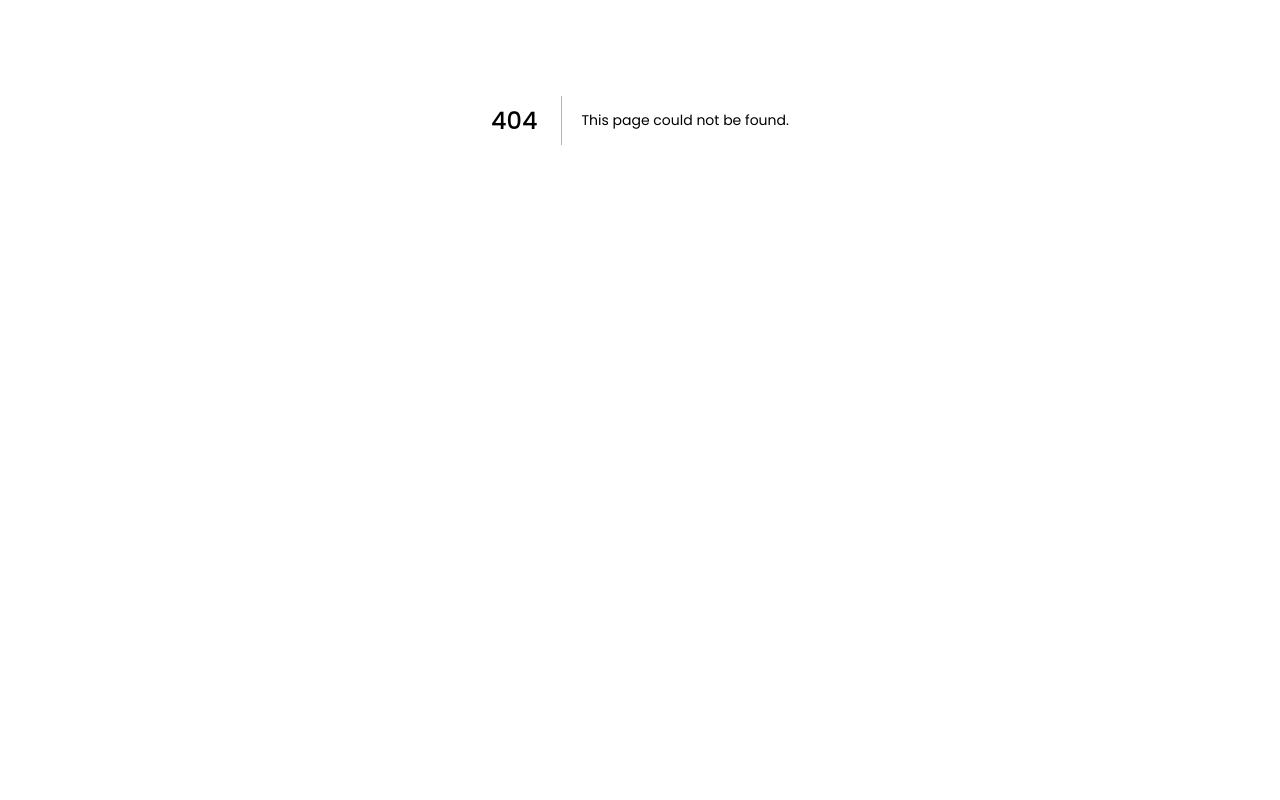
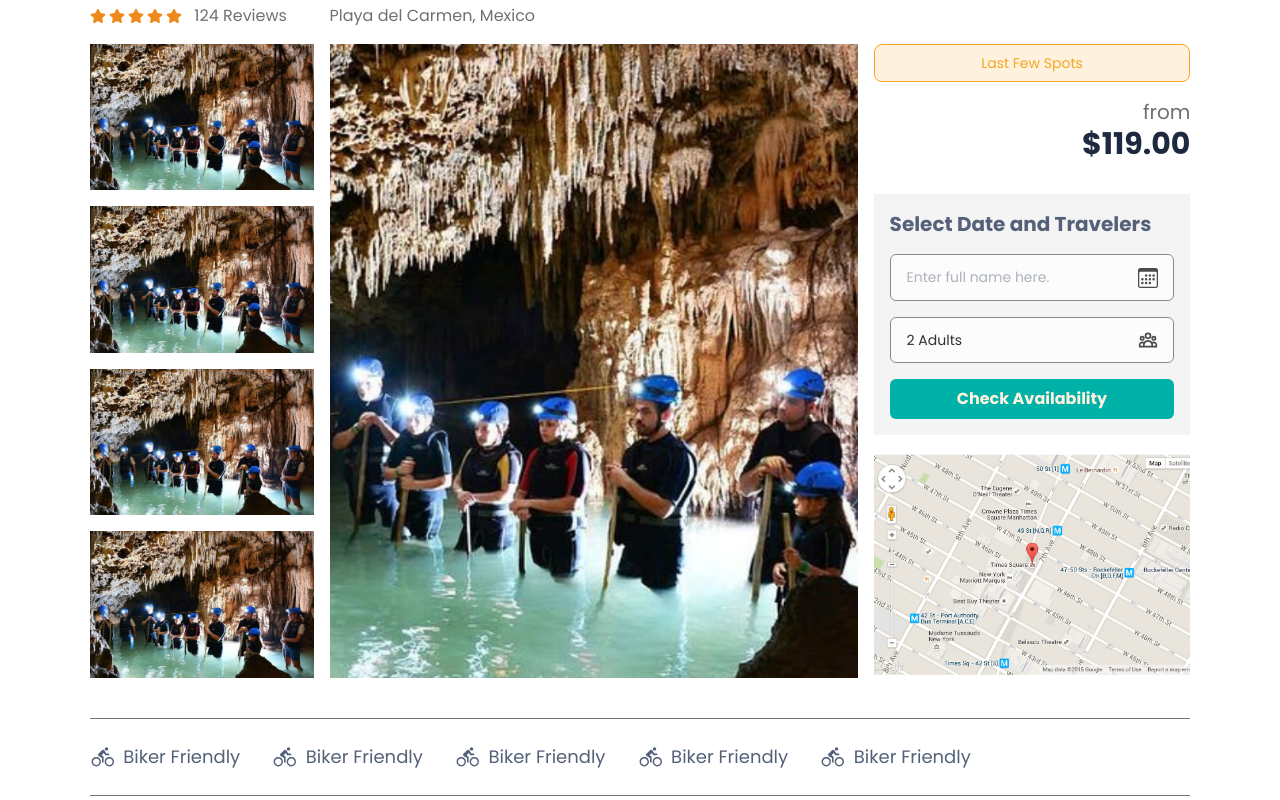
Before and after one commit to abdullahmehboob20s/Entrada-web, a Next.js app: page /activity in a window 1280 px wide. Before the commit this address had no page. Shown: the part 280-1080 px from the top of the page. Before the commit the page ends 800 px from the top, so only its background shows below. Built offline with nearby package versions, Linux system fonts and the light colour scheme.

Commit message:
Activity Sections Done

```diff
--- /dev/null
+++ b/components/Activity/Friendly.tsx
@@ -0,0 +1,31 @@
+import React from "react";
+import { IoMdBicycle } from "react-icons/io";
+
+function Friendly() {
+  return (
+    <div className="flex items-center space-x-8 border-t-[1px] border-b-[1px] -border-gray py-6">
+      <div className="flex items-center space-x-2">
+        <IoMdBicycle className="text-[1.6rem] -text-blue" />
+        <p className="text-lg font-normal -text-blue">Biker Friendly</p>
+      </div>
+      <div className="flex items-center space-x-2">
+        <IoMdBicycle className="text-[1.6rem] -text-blue" />
+        <p className="text-lg font-normal -text-blue">Biker Friendly</p>
+      </div>
+      <div className="flex items-center space-x-2">
+        <IoMdBicycle className="text-[1.6rem] -text-blue" />
+        <p className="text-lg font-normal -text-blue">Biker Friendly</p>
+      </div>
+      <div className="flex items-center space-x-2">
+        <IoMdBicycle className="text-[1.6rem] -text-blue" />
+        <p className="text-lg font-normal -text-blue">Biker Friendly</p>
+      </div>
+      <div className="flex items-center space-x-2">
+        <IoMdBicycle className="text-[1.6rem] -text-blue" />
+        <p className="text-lg font-normal -text-blue">Biker Friendly</p>
+      </div>
+    </div>
+  );
+}
+
+export default Friendly;
--- /dev/null
+++ b/components/Activity/PlanDetails.tsx
@@ -0,0 +1,99 @@
+import Image from "next/image";
+import React from "react";
+import { BsCalendar3 } from "react-icons/bs";
+import { HiOutlineUserGroup } from "react-icons/hi";
+
+function PlanDetails() {
+  return (
+    <div className="grid grid-cols-[14rem_1fr_.6fr] gap-4">
+      <div className="gap-4 grid grid-rows-4">
+        <div className="relative">
+          <Image
+            src="/images/plan-img.png"
+            layout="fill"
+            objectFit="cover"
+            alt=""
+          />
+        </div>
+        <div className="relative">
+          <Image
+            src="/images/plan-img.png"
+            layout="fill"
+            objectFit="cover"
+            alt=""
+          />
+        </div>
+        <div className="relative">
+          <Image
+            src="/images/plan-img.png"
+            layout="fill"
+            objectFit="cover"
+            alt=""
+          />
+        </div>
+        <div className="relative">
+          <Image
+            src="/images/plan-img.png"
+            layout="fill"
+            objectFit="cover"
+            alt=""
+          />
+        </div>
+      </div>
+      <div className="relative">
+        <Image
+          className=""
+          layout="fill"
+          src="/images/plan-img.png"
+          objectFit="cover"
+          alt=""
+        />
+      </div>
+      <div className="">
+        <div className="-text-yellow -bg-yellow-200 rounded-lg w-full p-2 text-center border-[1px] -border-yellow text-sm mb-4">
+          Last Few Spots
+        </div>
+
+        <div className="mb-8">
+          <p className="-text-gray text-xl font-normal text-right">from</p>
+          <p className="text-3xl font-bold -text-blue-300 text-right">
+            $119.00
+          </p>
+        </div>
+
+        <div className="bg-[#F4F4F4] py-4 px-4 mb-4">
+          <h4 className="text-xl font-bold -text-blue mb-4">
+            Select Date and Travelers
+          </h4>
+
+          <form className="grid gap-4">
+            <div className="relative">
+              <input
+                placeholder="Enter full name here."
+                className="text-sm text-black opacity-80 w-full h-full py-3 px-4 border-[1px] border-[#707070] rounded-md bg-white outline-none"
+              />
+              <BsCalendar3 className="text-black opacity-70 text-xl absolute top-1/2 -translate-y-1/2 right-4" />
+            </div>
+            <div className="relative">
+              <div className="text-sm text-black opacity-80 w-full h-full py-3 px-4 border-[1px] border-[#707070] rounded-md bg-white outline-none">
+                2 Adults
+              </div>
+              <HiOutlineUserGroup className="text-black opacity-70 text-xl absolute top-1/2 -translate-y-1/2 right-4" />
+            </div>
+
+            <button
+              type="submit"
+              className="w-full p-2 -bg-green rounded-md -text-yellow-200 text-base font-bold"
+            >
+              Check Availability
+            </button>
+          </form>
+        </div>
+
+        <img src="images/map.png" alt="" />
+      </div>
+    </div>
+  );
+}
+
+export default PlanDetails;
--- /dev/null
+++ b/components/Activity/Ranking.tsx
@@ -0,0 +1,24 @@
+import React from "react";
+import { FaStar } from "react-icons/fa";
+
+function Ranking() {
+  return (
+    <div className="grid grid-cols-[14rem_1fr] gap-4">
+      <div className="flex items-center space-x-3">
+        <div className="flex items-center space-x-[.2rem]">
+          <FaStar color="#ED8A19" className="text-base" />
+          <FaStar color="#ED8A19" className="text-base" />
+          <FaStar color="#ED8A19" className="text-base" />
+          <FaStar color="#ED8A19" className="text-base" />
+          <FaStar color="#ED8A19" className="text-base" />
+        </div>
+        <p className="text-base -text-gray">124 Reviews</p>
+      </div>
+      <div>
+        <p className="text-base -text-gray">Playa del Carmen, Mexico</p>
+      </div>
+    </div>
+  );
+}
+
+export default Ranking;
--- a/components/Navigator.tsx
+++ b/components/Navigator.tsx
@@ -1,12 +1,14 @@
 import React from "react";
 import { FaRegComments } from "react-icons/fa";
 
-function Navigator() {
+interface Props {
+  title: string;
+}
+
+function Navigator(props: Props) {
   return (
     <div className="container flex items-center justify-between">
-      <div className="text-base text-black opacity-80">
-        Home / Things to do in Tirana / Things to do in Petrela
-      </div>
+      <div className="text-base text-black opacity-80">{props.title}</div>
       <div className="flex items-center space-x-3">
         <FaRegComments className="text-black opacity-60 text-xl" />
         <p className="text-base text-black opacity-80 leading-[1]">
--- /dev/null
+++ b/layouts/Activity/Place.tsx
@@ -0,0 +1,22 @@
+import Friendly from "components/Activity/Friendly";
+import PlanDetails from "components/Activity/PlanDetails";
+import Ranking from "components/Activity/Ranking";
+import React from "react";
+
+function Place() {
+  return (
+    <div>
+      <div className="container">
+        <div className="mb-4">
+          <Ranking />
+        </div>
+        <div className="mb-10">
+          <PlanDetails />
+        </div>
+        <Friendly />
+      </div>
+    </div>
+  );
+}
+
+export default Place;
--- /dev/null
+++ b/pages/activity.tsx
@@ -0,0 +1,46 @@
+import Place from "layouts/Activity/Place";
+import Navigator from "components/Navigator";
+import Guides from "layouts/Destination/Guides";
+import Hero from "layouts/Destination/Hero";
+import ThingsToDo from "layouts/Destination/ThingsToDo";
+import Welcome from "layouts/Destination/Welcome";
+import Footer from "layouts/Footer";
+import Navbar from "layouts/Navbar";
+import Partners from "layouts/Partners";
+import Questions from "layouts/Questions";
+import Image from "next/image";
+
+function Activity() {
+  return (
+    <div>
+      <div className="mb-10">
+        <Navbar wrapperClassName="shadow-[0_0_10px_rgba(0,0,0,.3)]" />
+      </div>
+      <div className="mb-8">
+        <Navigator title="Home / Things to do in Tirana / Things to do in Petrela" />
+      </div>
+      <div className="mb-7">
+        <div className="container">
+          <h1 className="text-4xl font-bold -text-blue-300">
+            A secret river adventures tour. Explore the nature wonders of the
+            Riviera Maya
+          </h1>
+        </div>
+      </div>
+      <div className="mb-100px">
+        <Place />
+      </div>
+      <div className="mb-16 md:mb-150px ">
+        <Partners />
+      </div>
+      <div className="mb-150px">
+        <Questions />
+      </div>
+      <div className="mb-8">
+        <Footer />
+      </div>
+    </div>
+  );
+}
+
+export default Activity;
--- a/pages/search.tsx
+++ b/pages/search.tsx
@@ -14,7 +14,7 @@ function Search() {
         <Navbar />
       </div>
       <div className="mb-6">
-        <Navigator />
+        <Navigator title="Home / Things to do in Tirana / Things to do in Petrela" />
       </div>
       <div className="mb-7">
         <div className="container">
```
Also changed, not shown: public/images/map.png (added), public/images/plan-img.png (added).
